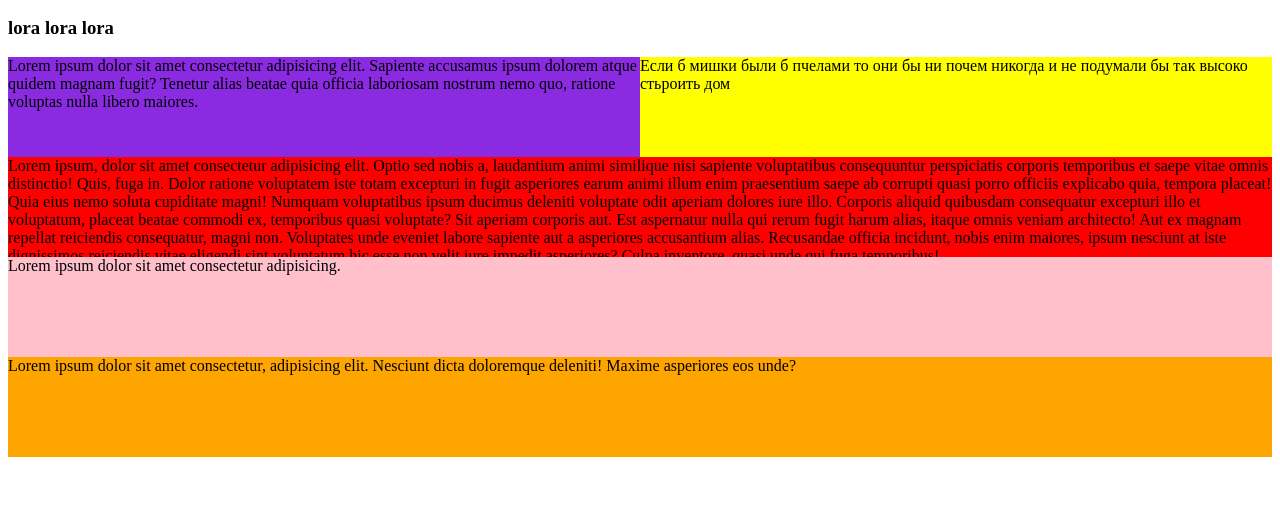
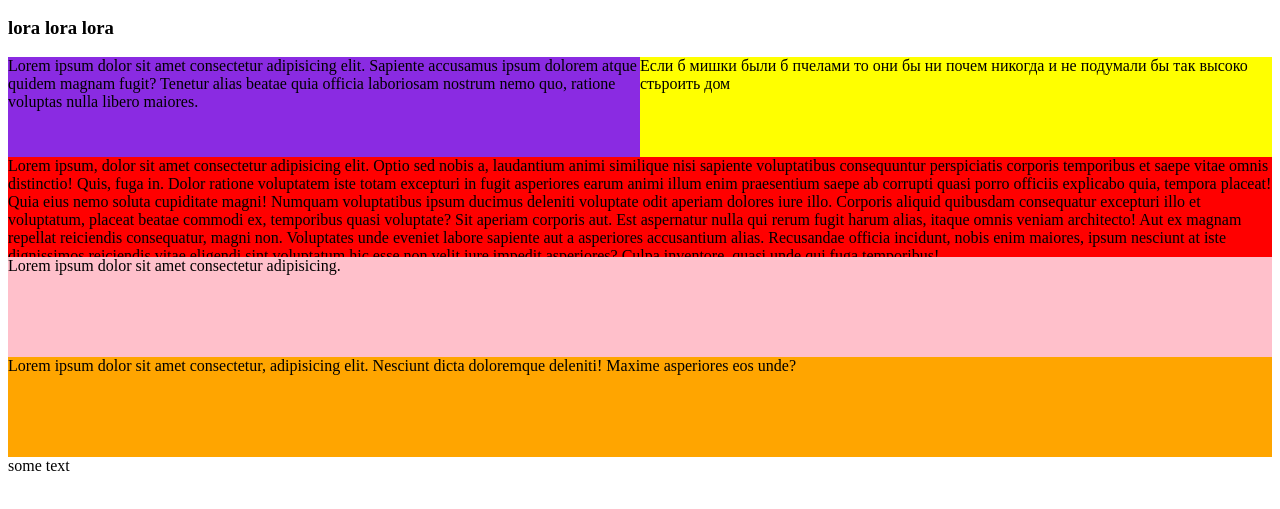
Before and after one commit to serega-miha/GitTest, a plain HTML site: page index.html in a window 1280 px wide. Shown: the part 163-672 px from the top of the page. Drawn offline with Linux system fonts and the light colour scheme.

Commit message:
add text block5

```diff
--- a/index.html
+++ b/index.html
@@ -26,6 +26,7 @@
     Recusandae officia incidunt, nobis enim maiores, ipsum nesciunt at iste dignissimos reiciendis vitae eligendi sint voluptatum hic esse non velit iure impedit asperiores? Culpa inventore, quasi unde qui fuga temporibus!</div>
     <div class="block3">Lorem ipsum dolor sit amet consectetur adipisicing.</div>
     <div class="block4">Lorem ipsum dolor sit amet consectetur, adipisicing elit. Nesciunt dicta doloremque deleniti! Maxime asperiores eos unde?</div>
+    <div class="block5">some text</div>
 
 
     <script src="js/script.js"></script>
```
